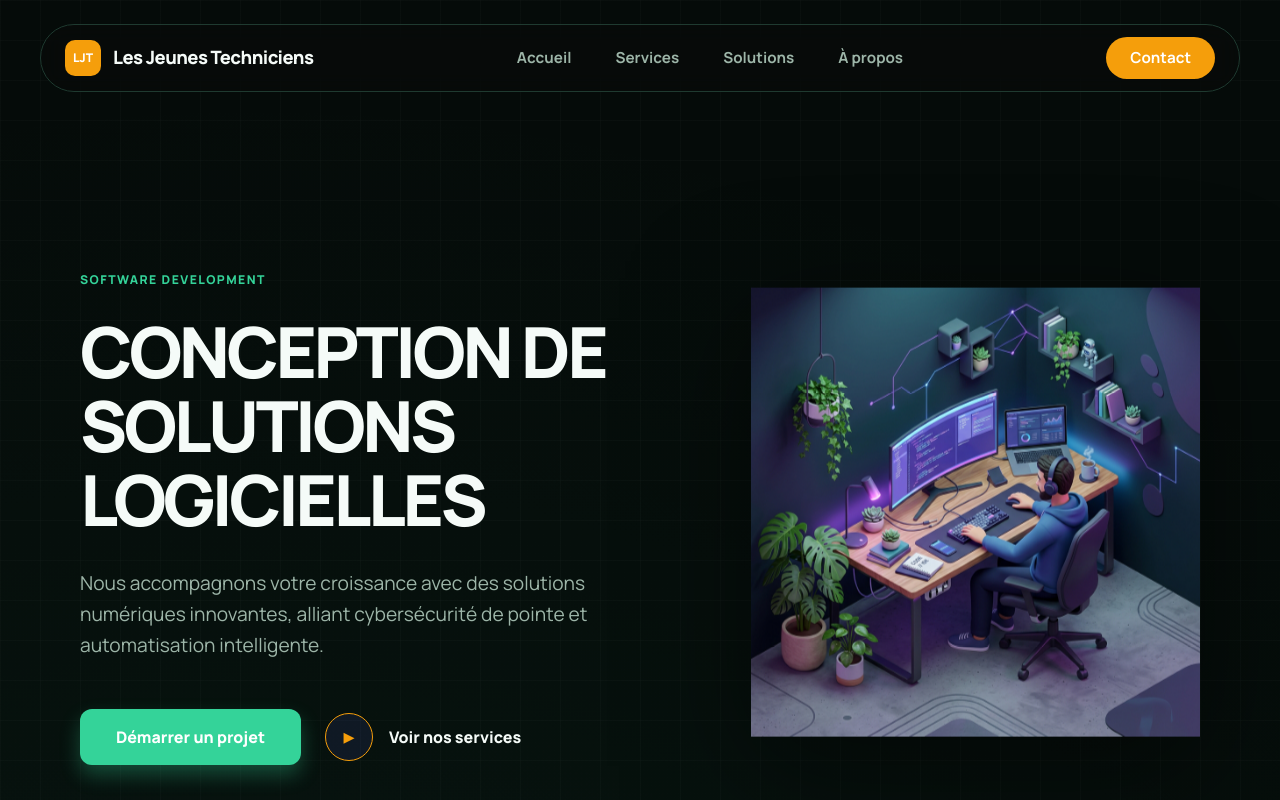
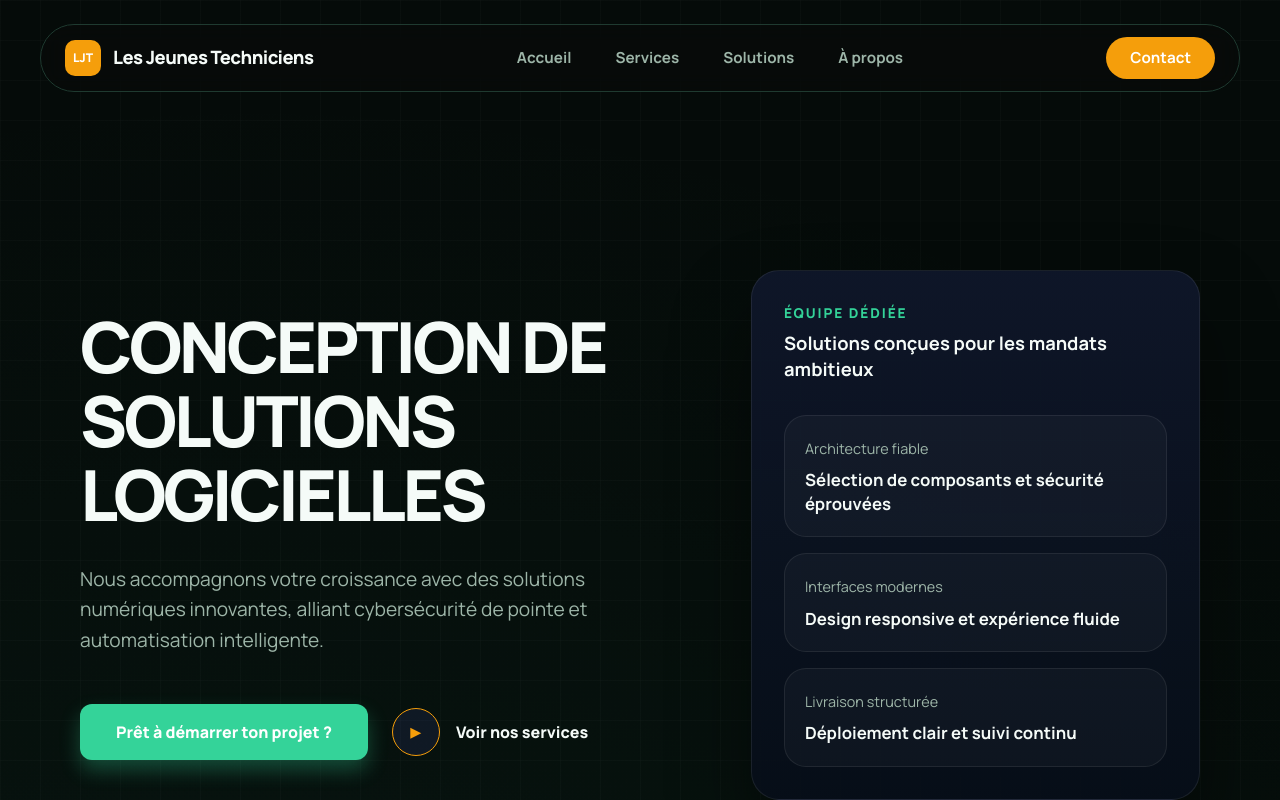
Before and after one commit to les-jeunes-techniciens/website, a Vue app: page / in a window 1280 px wide. Shown: the top 800 px of the page. Built offline with nearby package versions, Linux system fonts and the light colour scheme; no server answers.

Commit message:
✅ better marketing

```diff
--- a/src/components/hero-section.vue
+++ b/src/components/hero-section.vue
@@ -2,14 +2,13 @@
   <section id="accueil" class="hero-section">
     <div class="hero-container">
       <div class="hero-content reveal">
-        <p class="section-kicker hero-kicker">Software development</p>
         <h1>CONCEPTION DE SOLUTIONS LOGICIELLES</h1>
         <p>
           Nous accompagnons votre croissance avec des solutions numériques innovantes,
           alliant cybersécurité de pointe et automatisation intelligente.
         </p>
         <div class="hero-actions">
-          <a class="primary-button" href="#contact">Démarrer un projet</a>
+          <a class="primary-button" href="#contact">Prêt à démarrer ton projet ?</a>
           <a class="hero-secondary" href="#services">
             <span class="play-icon">▶</span> Voir nos services
           </a>
@@ -17,7 +16,26 @@
       </div>
 
       <div class="hero-illustration reveal delay-one">
-        <img src="/isometric_software_developer.png" alt="Software Development Illustration" />
+        <div class="hero-image-panel">
+          <div class="hero-image-meta">
+            <span>Équipe dédiée</span>
+            <strong>Solutions conçues pour les mandats ambitieux</strong>
+          </div>
+          <div class="hero-image-cards">
+            <article class="hero-card">
+              <p>Architecture fiable</p>
+              <strong>Sélection de composants et sécurité éprouvées</strong>
+            </article>
+            <article class="hero-card">
+              <p>Interfaces modernes</p>
+              <strong>Design responsive et expérience fluide</strong>
+            </article>
+            <article class="hero-card">
+              <p>Livraison structurée</p>
+              <strong>Déploiement clair et suivi continu</strong>
+            </article>
+          </div>
+        </div>
       </div>
     </div>
   </section>
@@ -62,16 +80,64 @@
   line-height: 1.6;
 }
 
-.hero-illustration img {
-  width: 100%;
-  height: auto;
-  filter: drop-shadow(0 30px 60px rgba(0, 0, 0, 0.5));
-  animation: float 6s ease-in-out infinite;
+.hero-illustration {
+  display: flex;
+  justify-content: center;
 }
 
-@keyframes float {
-  0%, 100% { transform: translateY(0); }
-  50% { transform: translateY(-30px); }
+.hero-image-panel {
+  width: min(100%, 520px);
+  padding: 2rem;
+  border-radius: 28px;
+  background: linear-gradient(180deg, rgba(15, 23, 42, 0.95), rgba(7, 14, 25, 0.9));
+  border: 1px solid rgba(255, 255, 255, 0.08);
+  box-shadow: 0 40px 80px rgba(0, 0, 0, 0.42);
+}
+
+.hero-image-meta {
+  display: grid;
+  gap: 0.5rem;
+  margin-bottom: 2rem;
+}
+
+.hero-image-meta span {
+  color: var(--primary);
+  font-size: 0.85rem;
+  letter-spacing: 0.14em;
+  text-transform: uppercase;
+  font-weight: 800;
+}
+
+.hero-image-meta strong {
+  display: block;
+  font-size: 1.15rem;
+  line-height: 1.4;
+  color: var(--deep);
+}
+
+.hero-image-cards {
+  display: grid;
+  gap: 1rem;
+}
+
+.hero-card {
+  padding: 1.3rem 1.25rem;
+  border-radius: 22px;
+  background: rgba(255, 255, 255, 0.03);
+  border: 1px solid rgba(255, 255, 255, 0.08);
+}
+
+.hero-card p {
+  font-size: 0.9rem;
+  color: var(--muted);
+  margin-bottom: 0.45rem;
+}
+
+.hero-card strong {
+  display: block;
+  color: var(--deep);
+  font-size: 1.05rem;
+  line-height: 1.4;
 }
 
 .hero-actions {
```
